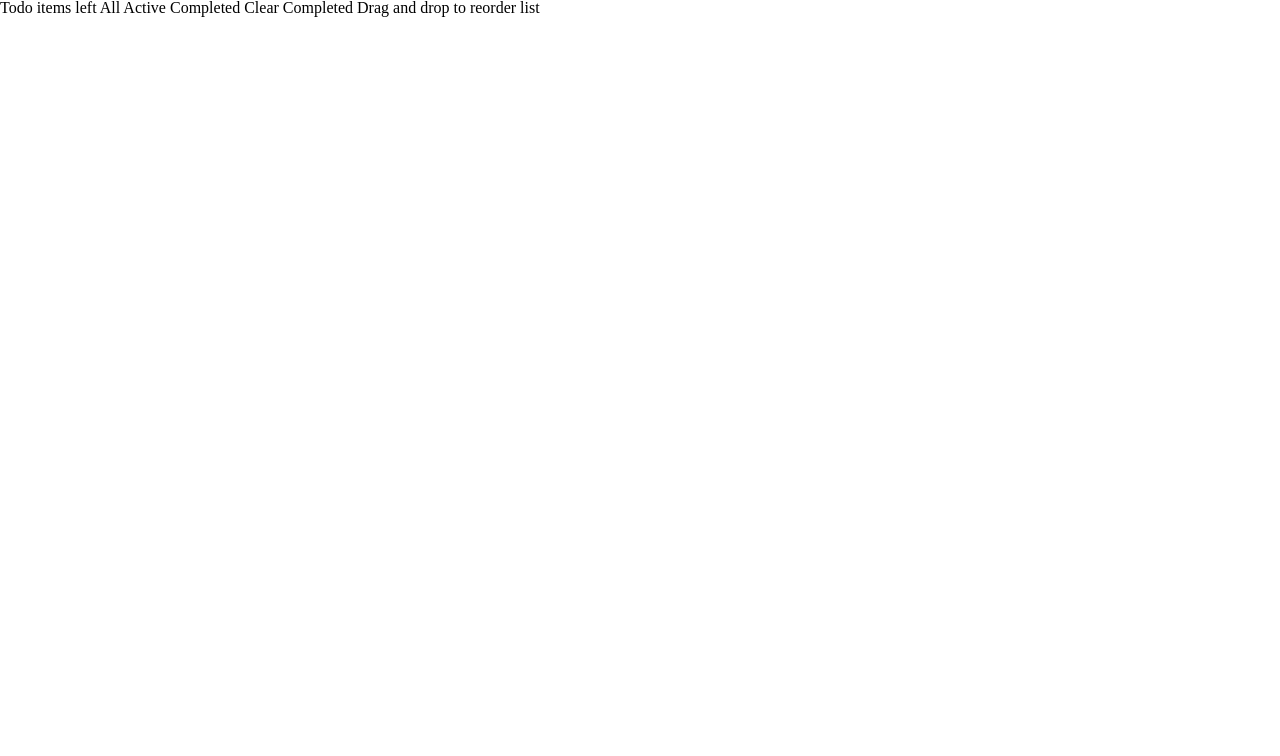
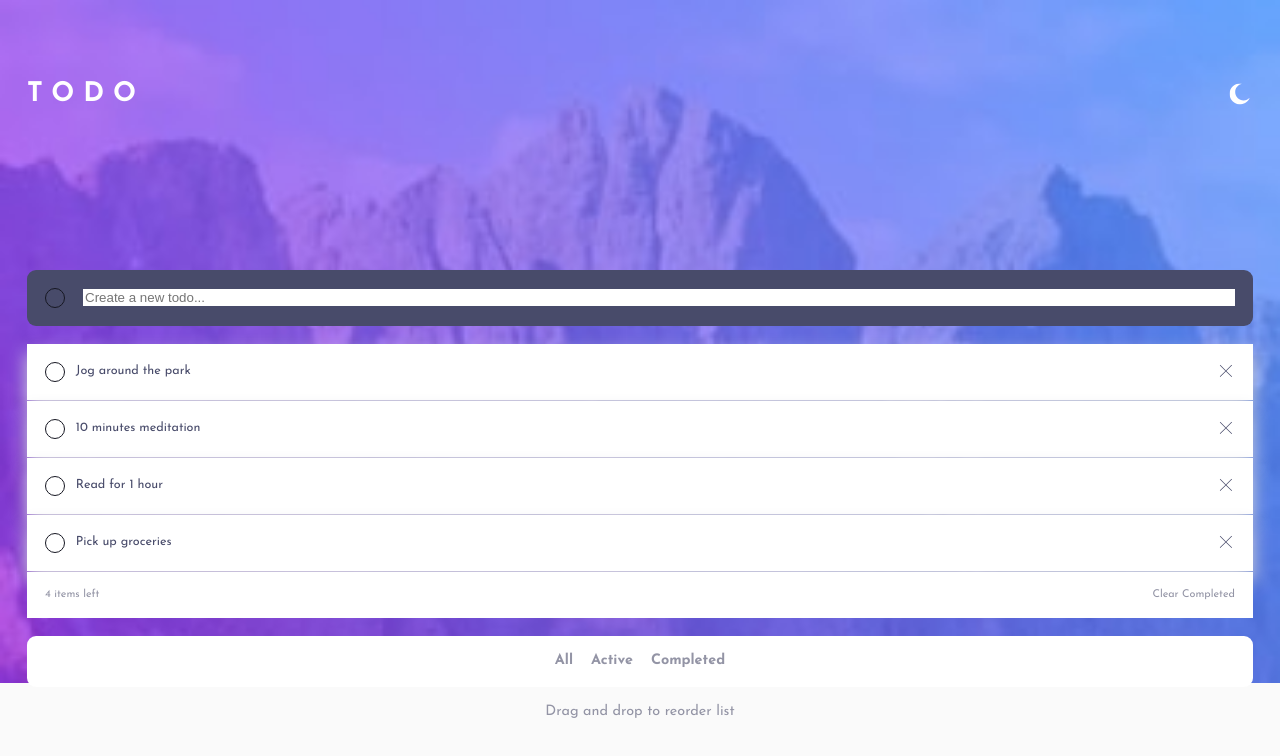
Before and after one commit to JonathanCazzaro/todo-app, a plain HTML site: page index.html in a window 1280 px wide. Drawn offline with nearby package versions, Linux system fonts and the light colour scheme; files that its build step writes are made by us from their sources.

Commit message:
integration en cours

```diff
--- a/index.html
+++ b/index.html
@@ -4,23 +4,81 @@
   <meta charset="UTF-8">
   <meta name="viewport" content="width=device-width, initial-scale=1.0">
   <link rel="icon" type="image/png" sizes="32x32" href="./images/favicon-32x32.png">
-  <title>Frontend Mentor | Todo app</title>
   <link rel="stylesheet" href="./css/reset.css">
   <link rel="stylesheet" href="./css/style.css">
+  <link rel="preconnect" href="https://fonts.googleapis.com">
+  <link rel="preconnect" href="https://fonts.gstatic.com" crossorigin>
+  <link href="https://fonts.googleapis.com/css2?family=Josefin+Sans:wght@400;700&display=swap" rel="stylesheet">
+  <title>Frontend Mentor | Todo app</title>
 </head>
 
 <body>
-  Todo
+  <div id="container">
+    <header class="header">
+      <h1 class="header__title">todo</h1>
+      <svg xmlns="http://www.w3.org/2000/svg" class="header__themetoggler" width="26" height="26"><path fill="#FFF" fill-rule="evenodd" d="M13 0c.81 0 1.603.074 2.373.216C10.593 1.199 7 5.43 7 10.5 7 16.299 11.701 21 17.5 21c2.996 0 5.7-1.255 7.613-3.268C23.22 22.572 18.51 26 13 26 5.82 26 0 20.18 0 13S5.82 0 13 0z"/></svg>
+    </header>
 
-  <!-- Add dynamic number --> items left
+    <main class="main">
+      <form action="" method="post" class="main__newtodo">
+        <label for="new-todo"><div class="main__checker"></div></label>
+        <input type="text" name="new-todo" id="new-todo" placeholder="Create a new todo...">
+      </form>
 
-  All
-  Active
-  Completed
+      <section class="main__todolist">
+        <div class="main__todolist__item">
+          <p class="main__todolist__item--content">
+            <span class="main__checker"></span>
+            Jog around the park
+          </p>
+          <svg class="main__todolist__item--delete" xmlns="http://www.w3.org/2000/svg" width="18" height="18"><path fill="#494C6B" fill-rule="evenodd" d="M16.97 0l.708.707L9.546 8.84l8.132 8.132-.707.707-8.132-8.132-8.132 8.132L0 16.97l8.132-8.132L0 .707.707 0 8.84 8.132 16.971 0z"/></svg>
+        </div>
 
-  Clear Completed
+        <div class="main__todolist__item">
+          <p class="main__todolist__item--content">
+            <span class="main__checker"></span>
+            10 minutes meditation
+          </p>
+          <svg class="main__todolist__item--delete" xmlns="http://www.w3.org/2000/svg" width="18" height="18"><path fill="#494C6B" fill-rule="evenodd" d="M16.97 0l.708.707L9.546 8.84l8.132 8.132-.707.707-8.132-8.132-8.132 8.132L0 16.97l8.132-8.132L0 .707.707 0 8.84 8.132 16.971 0z"/></svg>
+        </div>
 
-  Drag and drop to reorder list
+        <div class="main__todolist__item">
+          <p class="main__todolist__item--content">
+            <span class="main__checker"></span>
+            Read for 1 hour
+          </p>
+          <svg class="main__todolist__item--delete" xmlns="http://www.w3.org/2000/svg" width="18" height="18"><path fill="#494C6B" fill-rule="evenodd" d="M16.97 0l.708.707L9.546 8.84l8.132 8.132-.707.707-8.132-8.132-8.132 8.132L0 16.97l8.132-8.132L0 .707.707 0 8.84 8.132 16.971 0z"/></svg>
+        </div>
+
+        <div class="main__todolist__item">
+          <p class="main__todolist__item--content">
+            <span class="main__checker"></span>
+            Pick up groceries
+          </p>
+          <svg class="main__todolist__item--delete" xmlns="http://www.w3.org/2000/svg" width="18" height="18"><path fill="#494C6B" fill-rule="evenodd" d="M16.97 0l.708.707L9.546 8.84l8.132 8.132-.707.707-8.132-8.132-8.132 8.132L0 16.97l8.132-8.132L0 .707.707 0 8.84 8.132 16.971 0z"/></svg>
+        </div>
+
+        <footer class="main__todolist__footer">
+          <span class="main__todolist__footer__itemscounter">
+            <span class="dynamic--itemscounter">4</span> items left
+          </span>
+          <div class="main__todolist__footer__filter hidden">
+            <span class="main__todolist__footer__filter--all">All</span>
+            <span class="main__todolist__footer__filter--active">Active</span>
+            <span class="main__todolist__footer__filter--completed">Completed</span>
+          </div>
+          <span class="main__todolist__footer__clear">Clear Completed</span>
+        </footer>
+      </section>
+
+      <div class="main__mobilefilter">
+        <span class="main__todolist__footer__filter--all">All</span>
+        <span class="main__todolist__footer__filter--active">Active</span>
+        <span class="main__todolist__footer__filter--completed">Completed</span>
+      </div>
+      <p class="main__draganddrop">Drag and drop to reorder list</div>
+    </main>
+  </div>
 
 </body>
 </html>
--- a/scss/style.scss
+++ b/scss/style.scss
@@ -0,0 +1,177 @@
+$color-activelink: #3A7BFD;
+$color-gradient: linear-gradient(#57DDFF to #C058F3);
+$color-white: white;
+$color-lighttheme-extralightgrey: #fafafa;
+$color-lighttheme-extralightgreyblue: #E4E5F1;
+$color-lighttheme-lightgreyblue: #D2D3DB;
+$color-lighttheme-darkgreyblue: #9394A5;
+$color-lighttheme-extradarkgreyblue: #484B6A;
+$color-darktheme-extradarkblue: #161722;
+$color-darktheme-extradarkdesatblue: #25273C;
+$color-darktheme-lightgreyblue: #CACDE8;
+$color-darktheme-lightgreyblue_hover: #E4E5F1;
+$color-darktheme-darkgreyblue: #777A92;
+$color-darktheme-extradarkgreyblue: #4D5066;
+$color-darktheme-extradarkgreyblue_2: #393A4C;
+
+// ------------------- GLOBAL STYLES -------------------
+
+:root {
+    font-size: 18px;
+    font-family: 'Josefin Sans', sans-serif;
+    box-sizing: border-box;
+}
+
+body {
+    background: top center / contain url('../images/bg-mobile-light.jpg') no-repeat;
+    background-color: $color-lighttheme-extralightgrey;
+    height: 100vh;
+    padding: 0 1.5rem;
+}
+
+#container {
+    display: flex;
+    flex-direction: column;
+    align-items: center;
+    justify-content: space-around;
+    height: 100%;
+}
+
+// ------------------- HEADER -------------------
+
+.header {
+    display: flex;
+    justify-content: space-between;
+    width: 100%;
+}
+
+.header__title {
+    text-transform: uppercase;
+    color: $color-white;
+    font-weight: bold;
+    letter-spacing: .5rem;
+    font-size: 1.5rem;
+}
+
+.header__themetoggler {
+    transform: scale(.8);
+}
+
+// ------------------- MAIN -------------------
+
+.main {
+    display: flex;
+    flex-direction: column;
+    justify-content: space-evenly;
+    width: 100%;
+    gap: 1rem;
+}
+
+// ------------------- MAIN -------------------
+// NewTodo input
+
+.main__newtodo {
+    display: flex;
+    align-items: center;
+    gap: 1rem;
+    padding: 1rem;
+    background-color: #484B6A;
+    border-radius: .5rem;
+}
+
+#new-todo {
+    border: none;
+    width: 100%;
+}
+
+
+// ------------------- MAIN -------------------
+// ToDoList
+
+.main__todolist {
+    display: flex;
+    flex-direction: column;
+    gap: 1px;
+    border-radius: .5rem;
+}
+
+// ToDoList
+// Item
+
+.main__todolist__item {
+    display: flex;
+    justify-content: space-between;
+    background-color: $color-white;
+    padding: 1rem;
+    box-shadow: 0 10px 1rem $color-lighttheme-lightgreyblue;
+}
+
+.main__checker {
+    display: block;
+    width: 1rem;
+    height: 1rem;
+    border: 1px solid $color-darktheme-extradarkblue;
+    border-radius: 1rem;
+}
+
+.main__todolist__item--content {
+    display: flex;
+    align-items: center;
+    gap: .6rem;
+    font-size: .7rem;
+    color: $color-lighttheme-extradarkgreyblue;
+}
+
+.main__todolist__item--delete {
+    transform: scale(.7);
+
+}
+
+// ------------------- MAIN -------------------
+// ToDoList
+// Footer
+
+.main__todolist__footer {
+    display: flex;
+    justify-content: space-between;
+    padding: 1rem;
+    font-size: .6rem;
+    color: $color-lighttheme-darkgreyblue;
+    background-color: $color-white;
+}
+
+
+// ------------------- MAIN -------------------
+// Filter
+// Mobile version
+
+.main__mobilefilter {
+    display: flex;
+    justify-content: center;
+    gap: 1rem;
+    padding: 1rem 0;
+    width: 100%;
+    background-color: $color-white;
+    font-size: .8rem;
+    font-weight: bold;
+    color: $color-lighttheme-darkgreyblue;
+    border-radius: .5rem;
+}
+
+
+// ------------------- MAIN -------------------
+// Drag and drop line
+
+.main__draganddrop {
+    margin: auto;
+    font-size: .8rem;
+    color: $color-lighttheme-darkgreyblue;
+}
+
+
+
+// ------------------- OTHERS -------------------
+
+.hidden {
+    display: none;
+}
```
Also changed, not shown: css/style.css (added), 1 other file.
